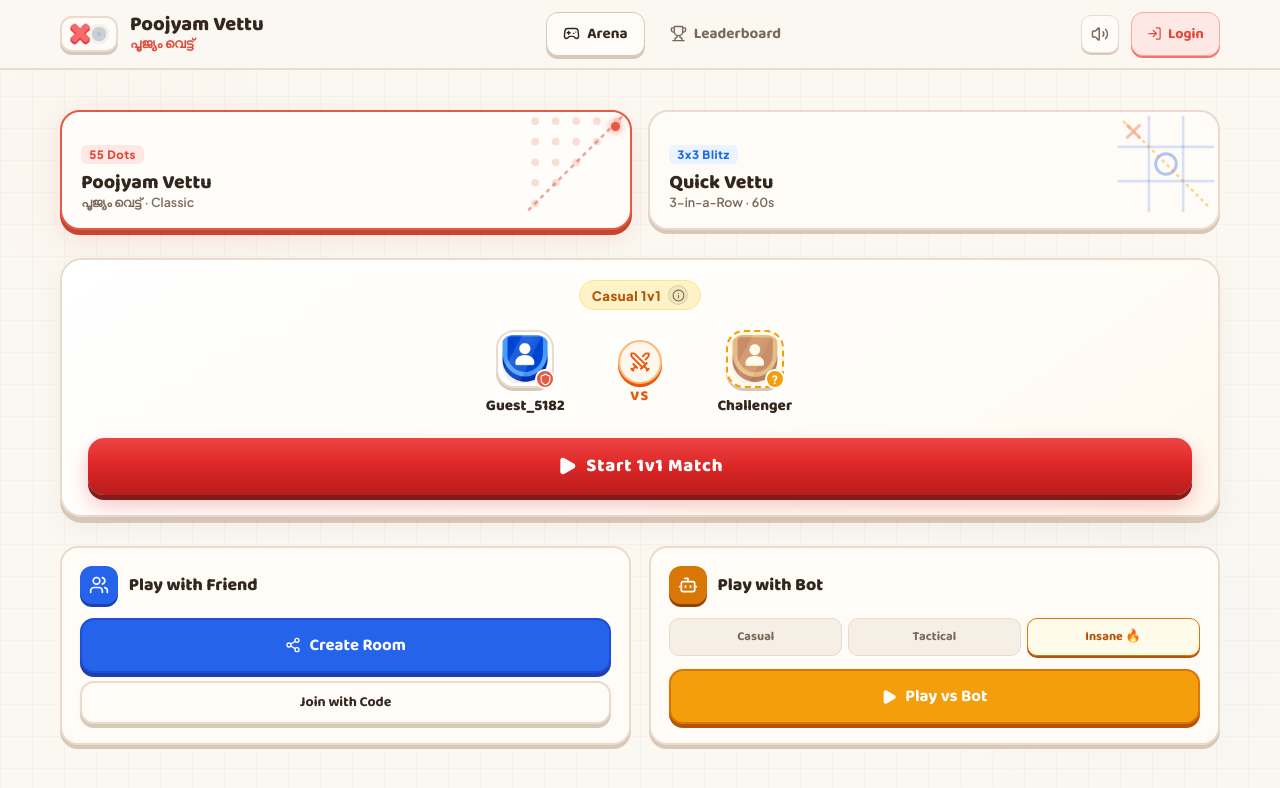
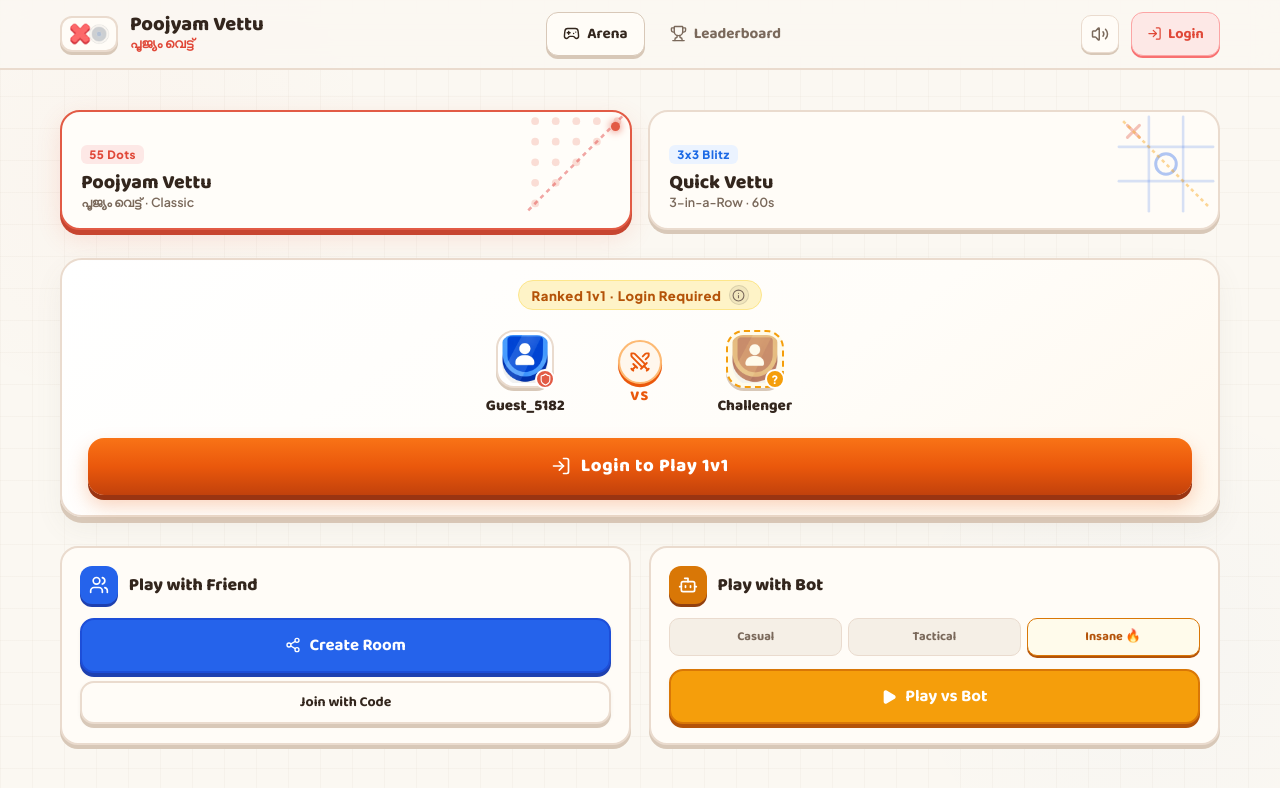
Before and after one commit to aswinb77/oldways, a React (Vite) app: page / in a window 1280 px wide. Shown: the top 788 px of the page. Built offline with nearby package versions, Linux system fonts and the light colour scheme; no server answers.

Commit message:
feat: lock online 1v1 matchmaking for guest accounts with Login Required prompt

```diff
--- a/src/App.css
+++ b/src/App.css
@@ -540,6 +540,20 @@
 .arcade-launch-btn.minimal-launch-btn:active {
   transform: translateY(3px);
   box-shadow: 0 2px 0 #7F1D1D;
+}
+
+.arcade-launch-btn.minimal-launch-btn.guest-locked-btn {
+  background: linear-gradient(180deg, #F97316 0%, #EA580C 50%, #C2410C 100%);
+  box-shadow: 0 5px 0 #9A3412, 0 10px 20px rgba(234, 88, 12, 0.28);
+}
+
+.arcade-launch-btn.minimal-launch-btn.guest-locked-btn:hover {
+  background: linear-gradient(180deg, #FB923C 0%, #EA580C 50%, #C2410C 100%);
+  box-shadow: 0 7px 0 #9A3412, 0 14px 24px rgba(234, 88, 12, 0.32);
+}
+
+.arcade-launch-btn.minimal-launch-btn.guest-locked-btn:active {
+  box-shadow: 0 2px 0 #9A3412;
 }
 
 /* ── 3. Dual Minimal Consoles ── */
--- a/src/App.jsx
+++ b/src/App.jsx
@@ -326,8 +326,13 @@ export default function App() {
     }
   }
 
-  // Start 1v1 Quick Matchmaking with Supabase Cloud Realtime Queue
+  // Start 1v1 Quick Matchmaking with Supabase Cloud Realtime Queue (Logged-in only)
   const handleStartMatchmaking = () => {
+    if (user.isGuest) {
+      setIsAuthOpen(true)
+      return
+    }
+
     destroyMultiplayer()
     setGameMode('matchmaking')
     setMpModalType('matchmaking')
--- a/src/components/Lobby.jsx
+++ b/src/components/Lobby.jsx
@@ -9,6 +9,7 @@ import {
   Shield,
   Info,
   X,
+  LogIn,
 } from 'lucide-react'
 
 export default function Lobby({
@@ -114,7 +115,7 @@ export default function Lobby({
       <div className="arcade-battle-hero minimal-battle-hero">
         <div className="hero-top-strip">
           <div className="hero-stakes-badge single-stakes-pill">
-            <span>{user.isGuest ? 'Casual 1v1' : 'Ranked 1v1'}</span>
+            <span>{user.isGuest ? 'Ranked 1v1 · Login Required' : 'Ranked 1v1'}</span>
             <button
               type="button"
               className="info-circle-btn sm-info-btn"
@@ -167,6 +168,17 @@ export default function Lobby({
         </div>
 
         {/* Big Action Button - Minimal & Punchy */}
+        {user.isGuest ? (
+          <button
+            type="button"
+            className="arcade-launch-btn minimal-launch-btn guest-locked-btn"
+            onClick={onOpenAuth}
+            title="Login required to play online 1v1 matchmaking"
+          >
+            <LogIn size={20} />
+            <span>Login to Play 1v1</span>
+          </button>
+        ) : (
           <button
             type="button"
             className="arcade-launch-btn minimal-launch-btn"
@@ -175,6 +187,7 @@ export default function Lobby({
             <Play size={20} fill="#FFF" color="#FFF" />
             <span>Start 1v1 Match</span>
           </button>
+        )}
 
         {/* Stakes Info Modal (opened via (i)) */}
         {showStakesInfo && (
@@ -191,8 +204,8 @@ export default function Lobby({
                 </button>
               </div>
               <ul className="rules-bullets">
-                <li>Instant peer-to-peer matchmaking with live online players.</li>
-                <li>{user.isGuest ? 'Log in to record wins on the global weekly leaderboard.' : 'Winners earn +25 points towards the weekly leaderboard.'}</li>
+                <li>Instant 1v1 matchmaking with live online players.</li>
+                <li>{user.isGuest ? '1v1 Online Matchmaking requires a registered account so leaderboard points and rank are tracked.' : 'Winners earn +25 points towards the weekly leaderboard.'}</li>
                 <li>Average matchmaking queue time is ~3 seconds.</li>
               </ul>
             </div>
```
Lines whose indentation alone changed are shown as unchanged.
